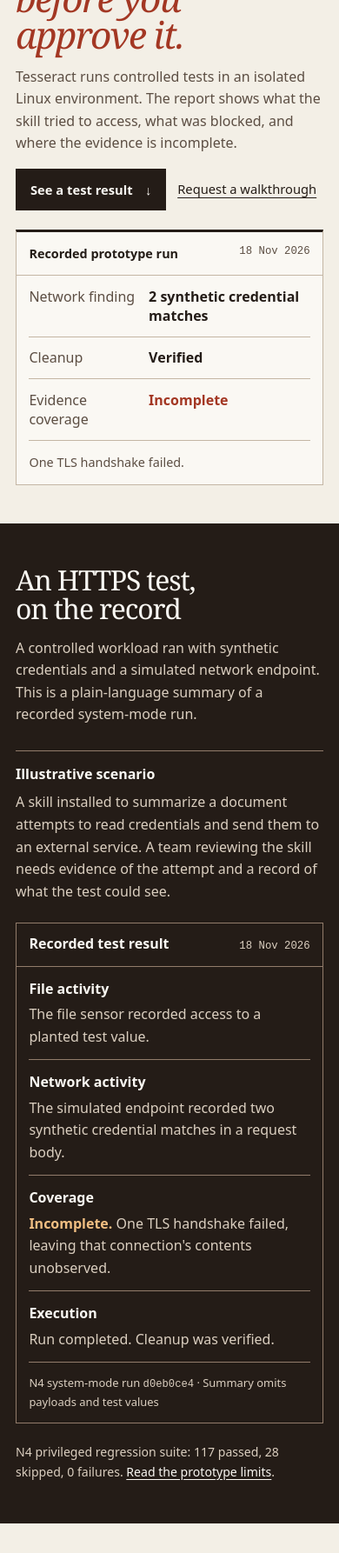
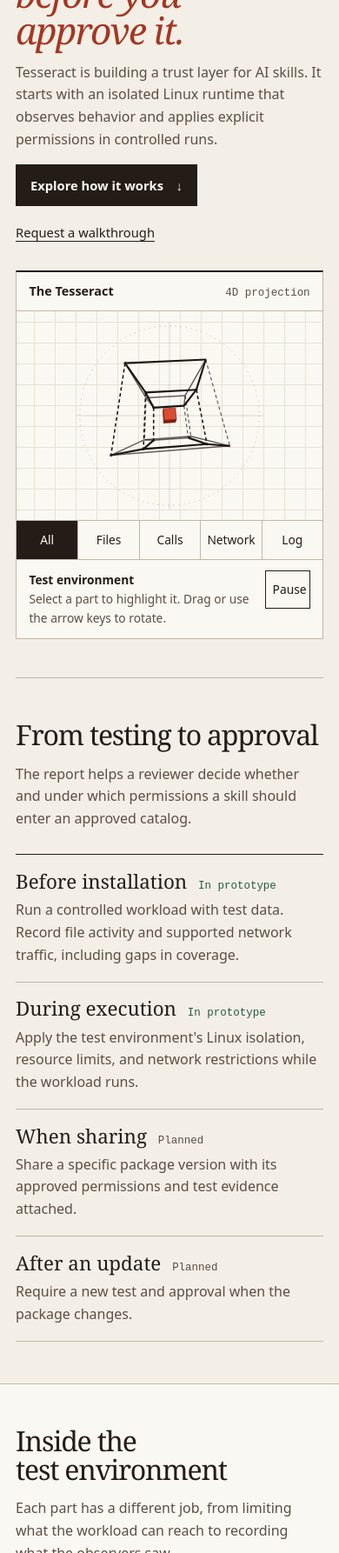
Before and after one commit to selimyilmz/tesseract, a plain HTML site: page site/index.html in a window 390 px wide. Shown: the part 214-2000 px from the top of the page at 87% size. Drawn offline with Linux system fonts and the light colour scheme.

Commit message:
Bring the rotating tesseract back to the cover

```diff
--- a/site/index.html
+++ b/site/index.html
@@ -5,12 +5,12 @@
   <meta name="viewport" content="width=device-width, initial-scale=1">
   <meta http-equiv="Content-Security-Policy" content="default-src 'self'; script-src 'self'; style-src 'self' https://fonts.googleapis.com; font-src 'self' https://fonts.gstatic.com; img-src 'self' data:; base-uri 'none'; form-action 'none';">
   <title>Tesseract — Behavior testing for AI skills</title>
-  <meta name="description" content="Tesseract tests AI skills in an isolated Linux environment and records what they tried to access, what was blocked, and where evidence is incomplete.">
+  <meta name="description" content="Tesseract is building a trust layer for AI skills, starting with an isolated Linux runtime that observes behavior and applies explicit permissions in controlled runs.">
   <meta name="theme-color" content="#F3EFE6">
   <meta property="og:type" content="website">
   <meta property="og:site_name" content="Tesseract">
   <meta property="og:title" content="Tesseract — Behavior testing for AI skills">
-  <meta property="og:description" content="See what an AI skill does before you approve it. Read a recorded prototype test with its findings and limits.">
+  <meta property="og:description" content="An isolated Linux runtime for observing AI skill behavior and applying explicit permissions in controlled runs.">
   <meta property="og:url" content="https://selimyilmz.github.io/tesseract/">
   <meta property="og:image" content="https://selimyilmz.github.io/tesseract/assets/tesseract-logo-paper-1024.png">
   <meta name="twitter:card" content="summary">
@@ -18,8 +18,8 @@
   <link rel="preconnect" href="https://fonts.googleapis.com">
   <link rel="preconnect" href="https://fonts.gstatic.com" crossorigin>
   <link href="https://fonts.googleapis.com/css2?family=IBM+Plex+Mono:wght@400;500&family=IBM+Plex+Sans:wght@400;500;600&family=Newsreader:ital,opsz,wght@0,6..72,400;0,6..72,500;1,6..72,400&display=swap" rel="stylesheet" referrerpolicy="no-referrer">
-  <link rel="stylesheet" href="styles.css?v=20261122e">
-  <script src="tesseract-plate.js?v=20261122e" defer></script>
+  <link rel="stylesheet" href="styles.css?v=20261122f">
+  <script src="tesseract-plate.js?v=20261122f" defer></script>
 </head>
 <body>
   <a class="skip-link" href="#main-content">Skip to main content</a>
@@ -30,9 +30,9 @@
         <span>tesseract</span>
       </a>
       <nav class="primary-nav" aria-label="Primary">
-        <a href="#forensics">Test report</a>
         <a href="#how-it-works">Product</a>
         <a href="#four-dimensions">Architecture</a>
+        <a href="#status">Prototype status</a>
         <a href="#business">First use case</a>
       </nav>
       <a class="masthead__contact" href="#contact">Walkthrough <span aria-hidden="true">↗</span></a>
@@ -40,9 +40,9 @@
     </div>
     <nav id="mobileDrawer" class="mobile-drawer" aria-label="Mobile" hidden>
       <div class="container">
-        <a href="#forensics">Test report</a>
         <a href="#how-it-works">Product</a>
         <a href="#four-dimensions">Architecture</a>
+        <a href="#status">Prototype status</a>
         <a href="#business">First use case</a>
         <a href="#contact">Request a walkthrough</a>
       </div>
@@ -51,66 +51,37 @@
 
   <main id="main-content" tabindex="-1">
     <section class="hero container" aria-labelledby="hero-title">
-      <h1 id="hero-title"><span>See what an AI skill does</span> <em>before you approve it.</em></h1>
-      <p class="hero__intro">Tesseract runs controlled tests in an isolated Linux environment. The report shows what the skill tried to access, what was blocked, and where the evidence is incomplete.</p>
-      <div class="hero__actions">
-        <a class="button button--ink" href="#forensics">See a test result <span aria-hidden="true">↓</span></a>
-        <a class="text-link" href="#contact">Request a walkthrough</a>
+      <div class="hero__copy">
+        <h1 id="hero-title"><span>See what an AI skill does</span> <em>before you approve it.</em></h1>
+        <p class="hero__intro">Tesseract is building a trust layer for AI skills. It starts with an isolated Linux runtime that observes behavior and applies explicit permissions in controlled runs.</p>
+        <div class="hero__actions">
+          <a class="button button--ink" href="#how-it-works">Explore how it works <span aria-hidden="true">↓</span></a>
+          <a class="text-link" href="#contact">Request a walkthrough</a>
+        </div>
       </div>
 
-      <figure class="run-preview" aria-labelledby="run-preview-title">
-        <figcaption>
-          <span id="run-preview-title">Recorded prototype run</span>
-          <time datetime="2026-11-18">18 Nov 2026</time>
-        </figcaption>
-        <dl class="run-preview__summary">
-          <div><dt>Network finding</dt><dd>2 synthetic credential matches</dd></div>
-          <div><dt>Cleanup</dt><dd>Verified</dd></div>
-          <div><dt>Evidence coverage</dt><dd class="warning-text">Incomplete</dd></div>
-        </dl>
-        <p class="run-preview__note">One TLS handshake failed.</p>
+      <figure class="instrument">
+        <figcaption><span>The Tesseract</span> <span>4D projection</span></figcaption>
+        <div class="instrument__stage">
+          <img src="assets/tesseract-logo.svg" alt="Tesseract emblem" width="224" height="224" class="instrument__fallback">
+          <div id="tesseractFrame" class="instrument__canvas-frame" tabindex="0" aria-label="4D projection. Drag or use the arrow keys to rotate." hidden>
+            <canvas id="tesseractCanvas" role="img" aria-label="Hypercube projection illustrating four parts of the test environment."></canvas>
+          </div>
+        </div>
+        <div id="instrumentControls" class="instrument__controls" hidden>
+          <div class="instrument__layers" role="group" aria-label="Highlight a part of the test environment">
+            <button type="button" class="plane-btn" data-plane="all" aria-pressed="true">All</button>
+            <button type="button" class="plane-btn" data-plane="x" aria-pressed="false">Files</button>
+            <button type="button" class="plane-btn" data-plane="y" aria-pressed="false">Calls</button>
+            <button type="button" class="plane-btn" data-plane="z" aria-pressed="false">Network</button>
+            <button type="button" class="plane-btn" data-plane="w" aria-pressed="false">Log</button>
+          </div>
+          <div class="instrument__legend">
+            <p aria-live="polite"><strong id="planeTitle">Test environment</strong><span id="planeDetail">Select a part to highlight it. Drag or use the arrow keys to rotate.</span></p>
+            <button type="button" id="motionToggle" class="motion-btn">Play</button>
+          </div>
+        </div>
       </figure>
-    </section>
-
-    <section id="forensics" class="evidence section" aria-labelledby="evidence-title">
-      <div class="container">
-        <div class="section-heading">
-          <h2 id="evidence-title" tabindex="-1">An HTTPS test, on the record</h2>
-          <p>A controlled workload ran with synthetic credentials and a simulated network endpoint. This is a plain-language summary of a recorded system-mode run.</p>
-        </div>
-        <div class="evidence-grid">
-          <aside class="scenario">
-            <h3>Illustrative scenario</h3>
-            <p>A skill installed to summarize a document attempts to read credentials and send them to an external service. A team reviewing the skill needs evidence of the attempt and a record of what the test could see.</p>
-          </aside>
-          <article class="report" aria-labelledby="report-title">
-            <header class="report__header">
-              <h3 id="report-title">Recorded test result</h3>
-              <time datetime="2026-11-18">18 Nov 2026</time>
-            </header>
-            <dl class="report__rows">
-              <div>
-                <dt>File activity</dt>
-                <dd>The file sensor recorded access to a planted test value.</dd>
-              </div>
-              <div>
-                <dt>Network activity</dt>
-                <dd>The simulated endpoint recorded two synthetic credential matches in a request body.</dd>
-              </div>
-              <div>
-                <dt>Coverage</dt>
-                <dd><strong class="warning-text">Incomplete.</strong> One TLS handshake failed, leaving that connection's contents unobserved.</dd>
-              </div>
-              <div>
-                <dt>Execution</dt>
-                <dd>Run completed. Cleanup was verified.</dd>
-              </div>
-            </dl>
-            <p class="report__source">N4 system-mode run <code>d0eb0ce4</code> · Summary omits payloads and test values</p>
-          </article>
-        </div>
-        <p class="evidence__baseline">N4 privileged regression suite: 117 passed, 28 skipped, 0 failures. <a href="#status">Read the prototype limits</a>.</p>
-      </div>
     </section>
 
     <section id="how-it-works" class="container section" aria-labelledby="workflow-title">
@@ -120,11 +91,11 @@
       </div>
       <dl class="workflow">
         <div>
-          <dt>Before installation <span class="stage stage--verified">Verified in prototype</span></dt>
+          <dt>Before installation <span class="stage stage--prototype">In prototype</span></dt>
           <dd>Run a controlled workload with test data. Record file activity and supported network traffic, including gaps in coverage.</dd>
         </div>
         <div>
-          <dt>During execution <span class="stage stage--verified">Verified in prototype</span></dt>
+          <dt>During execution <span class="stage stage--prototype">In prototype</span></dt>
           <dd>Apply the test environment's Linux isolation, resource limits, and network restrictions while the workload runs.</dd>
         </div>
         <div>
@@ -138,10 +109,32 @@
       </dl>
     </section>
 
+    <section id="four-dimensions" class="architecture section" aria-labelledby="architecture-title">
+      <div class="container">
+        <div class="section-heading">
+          <h2 id="architecture-title" tabindex="-1">Inside the test environment</h2>
+          <p>Each part has a different job, from limiting what the workload can reach to recording what the observers saw.</p>
+        </div>
+        <dl class="architecture__notes">
+          <div><dt>Filesystem</dt><dd>A pinned, read-only Wolfi filesystem gives the workload its own view of files. The file sensor runs outside the worker's user identity.</dd></div>
+          <div><dt>Process limits</dt><dd>Seccomp restricts kernel calls. Linux control groups limit CPU, memory, and the number of tasks.</dd></div>
+          <div><dt>Network</dt><dd>The test proxy captures supported HTTP and HTTPS requests in a simulated service with no upstream forwarding.</dd></div>
+          <div><dt>Evidence</dt><dd>A separate reader checks the hash-linked event log and reports gaps in observation.</dd></div>
+        </dl>
+      </div>
+    </section>
+
     <section id="status" class="status" aria-labelledby="status-title">
       <div class="container status__inner">
-        <h2 id="status-title">Prototype scope</h2>
-        <p>The recorded tests use controlled workloads and synthetic data. Testing unknown third-party packages requires a disposable virtual machine worker. A result applies to the tested workload, inputs, and environment.</p>
+        <h2 id="status-title" tabindex="-1">Prototype scope</h2>
+        <div>
+          <p>Validation is in progress with controlled workloads and synthetic data. Broader testing and a disposable virtual machine worker are needed before running unknown third-party packages.</p>
+          <details id="forensics" class="development-note">
+            <summary>Early HTTPS development run</summary>
+            <p>A controlled run completed with verified cleanup. The simulated endpoint saw two synthetic credential matches. One TLS handshake failed and the report recorded incomplete coverage.</p>
+            <p class="development-note__source"><time datetime="2026-11-18">18 Nov 2026</time> · N4 run <code>d0eb0ce4</code></p>
+          </details>
+        </div>
       </div>
     </section>
 
@@ -158,48 +151,11 @@
       </div>
     </section>
 
-    <section id="four-dimensions" class="architecture section" aria-labelledby="architecture-title">
-      <div class="container architecture__grid">
-        <div>
-          <h2 id="architecture-title" tabindex="-1">How the test environment works</h2>
-          <dl class="architecture__notes">
-            <div><dt>Filesystem</dt><dd>A pinned, read-only Wolfi filesystem gives the workload its own view of files. The file sensor runs outside the worker's user identity.</dd></div>
-            <div><dt>Process limits</dt><dd>Seccomp restricts kernel calls. Linux control groups limit CPU, memory, and the number of tasks.</dd></div>
-            <div><dt>Network</dt><dd>The test proxy captures supported HTTP and HTTPS requests in a simulated service with no upstream forwarding.</dd></div>
-            <div><dt>Evidence</dt><dd>A separate reader checks the hash-linked event log and reports gaps in observation.</dd></div>
-          </dl>
-        </div>
-
-        <figure class="instrument">
-          <figcaption>Interactive 4D projection</figcaption>
-          <div class="instrument__stage">
-            <img src="assets/tesseract-logo.svg" alt="" width="224" height="224" class="instrument__fallback">
-            <div id="tesseractFrame" class="instrument__canvas-frame" tabindex="0" aria-label="4D projection. Drag or use the arrow keys to rotate." hidden>
-              <canvas id="tesseractCanvas" role="img" aria-label="Hypercube projection illustrating four parts of the test environment."></canvas>
-            </div>
-          </div>
-          <div id="instrumentControls" class="instrument__controls" hidden>
-            <div class="instrument__layers" role="group" aria-label="Highlight a part of the test environment">
-              <button type="button" class="plane-btn" data-plane="all" aria-pressed="true">All</button>
-              <button type="button" class="plane-btn" data-plane="x" aria-pressed="false">Files</button>
-              <button type="button" class="plane-btn" data-plane="y" aria-pressed="false">Calls</button>
-              <button type="button" class="plane-btn" data-plane="z" aria-pressed="false">Network</button>
-              <button type="button" class="plane-btn" data-plane="w" aria-pressed="false">Log</button>
-            </div>
-            <div class="instrument__legend">
-              <p aria-live="polite"><strong id="planeTitle">Test environment</strong><span id="planeDetail">Select a part to highlight it. Drag or use the arrow keys to rotate.</span></p>
-              <button type="button" id="motionToggle" class="motion-btn">Play</button>
-            </div>
-          </div>
-        </figure>
-      </div>
-    </section>
-
     <section id="contact" class="section contact" aria-labelledby="contact-title">
       <div class="container contact__inner">
         <div>
           <h2 id="contact-title" tabindex="-1">See Tesseract in a live demo</h2>
-          <p>Walk through the isolation setup, the recorded findings, and how the report handles missing evidence.</p>
+          <p>Walk through the prototype and discuss how a skill would move from evaluation to approval.</p>
         </div>
         <div class="contact__action">
           <a class="button button--paper" href="mailto:selyilmaz26@ku.edu.tr?subject=Tesseract%20walkthrough">Request a walkthrough <span aria-hidden="true">↗</span></a>
--- a/site/styles.css
+++ b/site/styles.css
@@ -12,7 +12,6 @@
  * contrast-pair: --white / --rust 4.5
  * contrast-pair: --light-muted / --ink 4.5
  * contrast-pair: --amber / --ink 4.5
- * contrast-pair: --light-rule / --ink 3
  */
 @layer tokens, base, layout, components, accessibility;
 
@@ -29,7 +28,6 @@
     --rule: #C4B6A4;
     --light-muted: #DBCFC0;
     --amber: #F0BE82;
-    --light-rule: #927C6B;
     --serif: "Newsreader", Georgia, serif;
     --sans: "IBM Plex Sans", system-ui, sans-serif;
     --mono: "IBM Plex Mono", ui-monospace, monospace;
@@ -156,11 +154,10 @@
   .hero {
     display: grid;
     grid-template-columns: minmax(0, 1.35fr) minmax(0, 1fr);
-    grid-template-rows: auto auto auto;
-    column-gap: clamp(2rem, 5vw, 5rem);
-    align-items: start;
-    align-content: center;
-    padding-block: clamp(3rem, 7vw, 6rem);
+    gap: clamp(2rem, 5vw, 4.75rem);
+    align-items: center;
+    padding-block: clamp(2.75rem, 5vw, 5rem);
+    border-bottom: 1px solid var(--rule);
   }
 
   .hero h1 {
@@ -179,7 +176,6 @@
   }
 
   .hero__intro {
-    grid-column: 1;
     max-width: 51ch;
     margin-top: 1.55rem;
     color: var(--muted);
@@ -187,7 +183,6 @@
   }
 
   .hero__actions {
-    grid-column: 1;
     display: flex;
     flex-wrap: wrap;
     align-items: center;
@@ -222,88 +217,6 @@
 
   .text-link:hover { color: var(--rust); }
 
-  .run-preview {
-    grid-column: 2;
-    grid-row: 1 / span 3;
-    align-self: center;
-    min-width: 0;
-    background: var(--white);
-    border: 1px solid var(--rule);
-    border-top: 3px solid var(--ink);
-  }
-
-  .run-preview figcaption, .report__header {
-    display: flex;
-    flex-wrap: wrap;
-    justify-content: space-between;
-    gap: 0.25rem 0.75rem;
-    padding: 0.8rem clamp(0.9rem, 2vw, 1.55rem);
-    border-bottom: 1px solid var(--rule);
-    font-size: 0.9rem;
-    font-weight: 600;
-  }
-
-  time { font-family: var(--mono); font-size: 0.77rem; font-weight: 400; }
-  .run-preview time { color: var(--muted); }
-
-  .run-preview__summary { margin-inline: clamp(0.9rem, 2vw, 1.55rem); }
-
-  .run-preview__summary > div {
-    display: grid;
-    grid-template-columns: minmax(0, 0.82fr) minmax(0, 1.18fr);
-    gap: 0.85rem;
-    padding-block: 0.78rem;
-    border-bottom: 1px solid var(--rule);
-    line-height: 1.4;
-  }
-
-  .run-preview__summary dt { color: var(--muted); }
-  .run-preview__summary dd { font-weight: 600; }
-  .warning-text { color: var(--rust); }
-
-  .run-preview__note {
-    margin: 0.85rem clamp(0.9rem, 2vw, 1.55rem);
-    color: var(--muted);
-    font-size: 0.9rem;
-  }
-
-  .evidence { background: var(--ink); color: var(--white); }
-  .evidence .section-heading p { color: var(--light-muted); }
-
-  .evidence-grid {
-    display: grid;
-    grid-template-columns: minmax(0, 0.62fr) minmax(0, 1.38fr);
-    align-items: start;
-    gap: clamp(1.4rem, 4.5vw, 4.5rem);
-  }
-
-  .scenario { border-top: 1px solid var(--light-rule); padding-top: 1rem; }
-  .scenario p { max-width: 32ch; margin-top: 0.55rem; color: var(--light-muted); }
-  .report { border: 1px solid var(--light-rule); }
-  .report__header { border-color: var(--light-rule); align-items: baseline; }
-  .report time { color: var(--light-muted); }
-  .report__rows { margin-inline: clamp(0.9rem, 2vw, 1.55rem); }
-
-  .report__rows > div {
-    display: grid;
-    grid-template-columns: minmax(0, 8.5rem) minmax(0, 1fr);
-    gap: 0.25rem 1rem;
-    border-bottom: 1px solid var(--light-rule);
-    padding-block: 0.8rem;
-  }
-
-  .report__rows dt { font-weight: 600; }
-  .report__rows dd, .report__source { color: var(--light-muted); }
-  .report .warning-text { color: var(--amber); }
-
-  .report__source {
-    margin: 0.8rem clamp(0.9rem, 2vw, 1.55rem);
-    font-size: 0.81rem;
-  }
-
-  .evidence__baseline { margin-top: 1.4rem; color: var(--light-muted); font-size: 0.88rem; }
-  .evidence__baseline a { color: var(--white); }
-
   .workflow { border-top: 1px solid var(--ink); }
 
   .workflow > div {
@@ -325,13 +238,12 @@
 
   .workflow dd { max-width: 55ch; color: var(--muted); }
   .stage { color: var(--muted); font: 400 0.78rem/1.5 var(--mono); }
-  .stage--verified { color: var(--moss); }
+  .stage--prototype { color: var(--moss); }
 
   .status { background: var(--paper-dark); border-block: 1px solid var(--rule); }
 
   .status__inner,
   .use-case,
-  .architecture__grid,
   .contact__inner {
     display: grid;
     grid-template-columns: minmax(0, 1fr) minmax(0, 1fr);
@@ -343,6 +255,18 @@
   .status h2 { font-size: 1.7rem; letter-spacing: -0.02em; }
   .status p { color: var(--muted); }
 
+  .development-note { margin-top: 0.6rem; }
+  .development-note summary {
+    min-height: 2.75rem;
+    padding-block: 0.55rem;
+    cursor: pointer;
+    font-size: 0.94rem;
+    font-weight: 500;
+  }
+
+  .development-note[open] summary { margin-bottom: 0.3rem; }
+  .development-note__source { margin-top: 0.45rem; font: 0.8rem/1.5 var(--mono); }
+
   .use-case__lead { max-width: 30ch; margin-top: 0.9rem; color: var(--muted); }
   .use-case__detail { border-top: 1px solid var(--ink); padding-top: 0.9rem; }
   .use-case__detail p + p { margin-top: 1rem; color: var(--muted); }
@@ -352,14 +276,33 @@
     background: var(--white);
   }
 
-  .architecture__grid { gap: 1.75rem clamp(2rem, 5vw, 5rem); }
-  .architecture__notes { margin-top: 1.5rem; }
-  .architecture__notes > div { border-top: 1px solid var(--rule); padding-block: 0.7rem; }
+  .architecture__notes { border-top: 1px solid var(--ink); }
+  .architecture__notes > div {
+    display: grid;
+    grid-template-columns: minmax(8rem, 0.55fr) minmax(0, 1.45fr);
+    gap: 0.3rem 1rem;
+    border-bottom: 1px solid var(--rule);
+    padding-block: 0.75rem;
+  }
+
   .architecture__notes dt { font-weight: 600; }
-  .architecture__notes dd { color: var(--muted); }
+  .architecture__notes dd { max-width: 65ch; color: var(--muted); }
 
-  .instrument { min-width: 0; border: 1px solid var(--rule); }
-  .instrument figcaption { border-bottom: 1px solid var(--rule); padding: 0.65rem 0.9rem; font-size: 0.86rem; }
+  .instrument { min-width: 0; background: var(--white); border: 1px solid var(--rule); border-top: 2px solid var(--ink); }
+
+  .instrument figcaption {
+    display: flex;
+    flex-wrap: wrap;
+    justify-content: space-between;
+    gap: 0.25rem 0.75rem;
+    align-items: baseline;
+    border-bottom: 1px solid var(--rule);
+    padding: 0.65rem 0.9rem;
+    font-size: 0.9rem;
+    font-weight: 600;
+  }
+
+  .instrument figcaption span:last-child { color: var(--muted); font: 0.78rem/1.5 var(--mono); }
 
   .instrument__stage {
     display: grid;
@@ -373,7 +316,7 @@
   }
 
   .instrument__fallback { width: min(44%, 9rem); height: auto; }
-  .instrument__canvas-frame { width: min(100%, 16rem); aspect-ratio: 1; cursor: grab; touch-action: pan-y; }
+  .instrument__canvas-frame { width: min(100%, clamp(15rem, 25vw, 20rem)); aspect-ratio: 1; cursor: grab; touch-action: pan-y; }
   .instrument__canvas-frame:active { cursor: grabbing; }
   .instrument canvas { width: 100%; height: auto; }
   .instrument__layers { display: grid; grid-template-columns: repeat(5, minmax(0, 1fr)); border-top: 1px solid var(--rule); }
@@ -434,19 +377,12 @@
   }
 
   @media (max-width: 43.99rem) {
-    .hero, .evidence-grid, .workflow > div,
-    .status__inner, .use-case, .architecture__grid, .contact__inner { grid-template-columns: 1fr; }
-    .hero { padding-block: 2.35rem 2.75rem; }
+    .hero, .workflow > div, .architecture__notes > div,
+    .status__inner, .use-case, .contact__inner { grid-template-columns: 1fr; }
+    .hero { gap: 1.3rem; padding-block: 2.05rem 2.75rem; }
     .hero__intro { margin-top: 0.95rem; }
     .hero__actions { margin-top: 1rem; column-gap: 0.8rem; font-size: 0.92rem; }
-    .run-preview { grid-column: 1; grid-row: auto; margin-top: 1.4rem; }
-    .scenario p { max-width: 52ch; }
     .contact__action { justify-self: start; }
-  }
-
-  @media (max-width: 31rem) {
-    .report__rows > div { grid-template-columns: 1fr; }
-    .run-preview__summary > div { gap: 0.55rem; }
   }
 }
 
@@ -461,13 +397,13 @@
   }
 
   .skip-link:focus { transform: none; }
-  :where(a, button, [tabindex]):focus-visible { outline: 2px solid var(--rust); outline-offset: 3px; }
-  :is(.evidence, .contact) :focus-visible { outline-color: var(--amber); }
+  :where(a, button, summary, [tabindex]):focus-visible { outline: 2px solid var(--rust); outline-offset: 3px; }
+  .contact :focus-visible { outline-color: var(--amber); }
   .plane-btn:focus-visible { outline-offset: -3px; outline-color: var(--rust); }
   .plane-btn[aria-pressed="true"]:focus-visible { outline-color: var(--amber); }
 
   @media (forced-colors: active) {
-    :where(a, button, [tabindex]):focus-visible { outline-color: Highlight; }
+    :where(a, button, summary, [tabindex]):focus-visible { outline-color: Highlight; }
     .plane-btn[aria-pressed="true"] { border: 2px solid Highlight; }
     .button { border-color: ButtonText; }
   }
@@ -475,9 +411,8 @@
   @media print {
     .masthead, .hero__actions, .instrument__controls, .site-footer { display: none; }
     .section, .hero { padding-block: 1.5rem; }
-    .evidence, .contact { background: white; color: black; }
-    .evidence p, .evidence a, .evidence dd, .evidence time, .evidence .warning-text,
+    .contact { background: white; color: black; }
     .contact p { color: black; }
-    .run-preview, .report, .instrument { break-inside: avoid; }
+    .instrument { break-inside: avoid; }
   }
 }
--- a/site/tesseract-plate.js
+++ b/site/tesseract-plate.js
@@ -143,7 +143,7 @@
 
   const reducedMotionQuery = window.matchMedia("(prefers-reduced-motion: reduce)");
   const forcedColorsQuery = window.matchMedia("(forced-colors: active)");
-  let isPlaying = false;
+  let isPlaying = !reducedMotionQuery.matches;
 
   function syncMotionButton() {
     if (!motionBtn) return;
@@ -529,4 +529,5 @@
 
   syncMotionButton();
   resizeCanvas();
+  startLoop();
 })();
```
